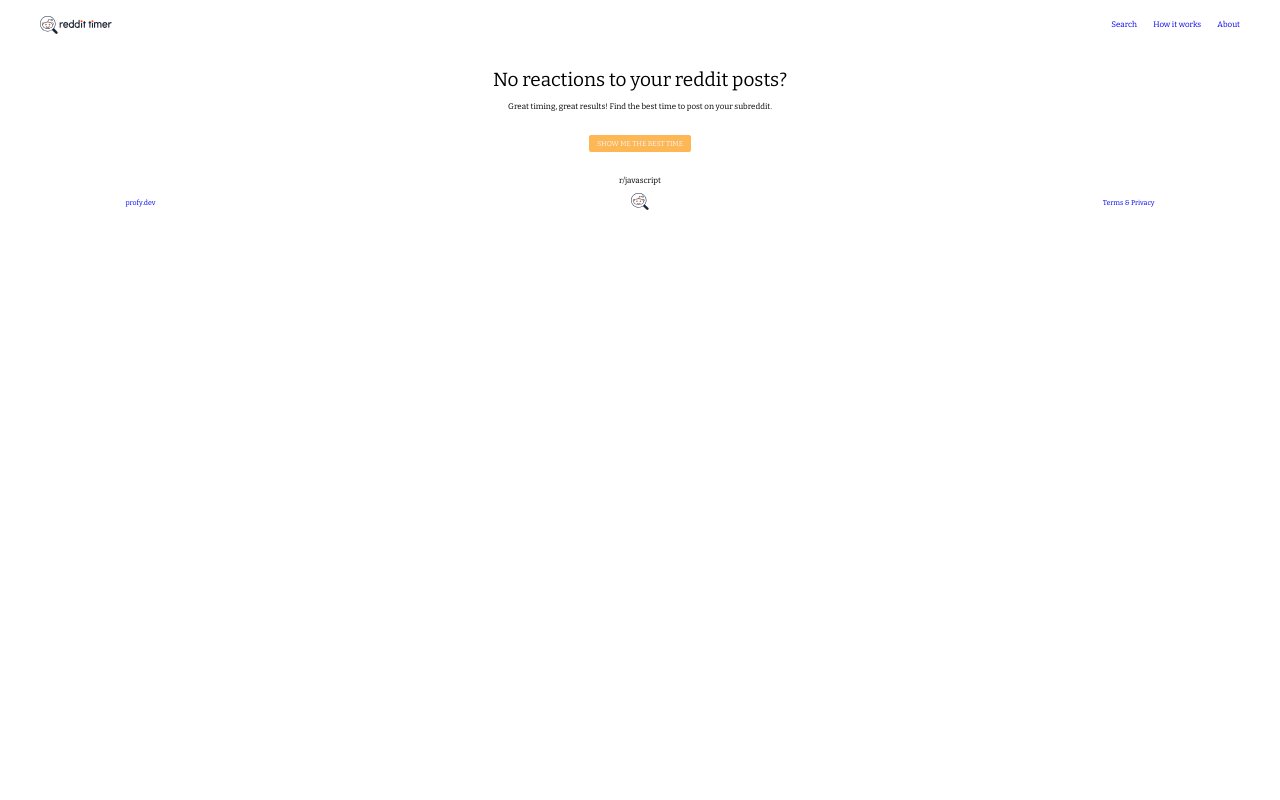
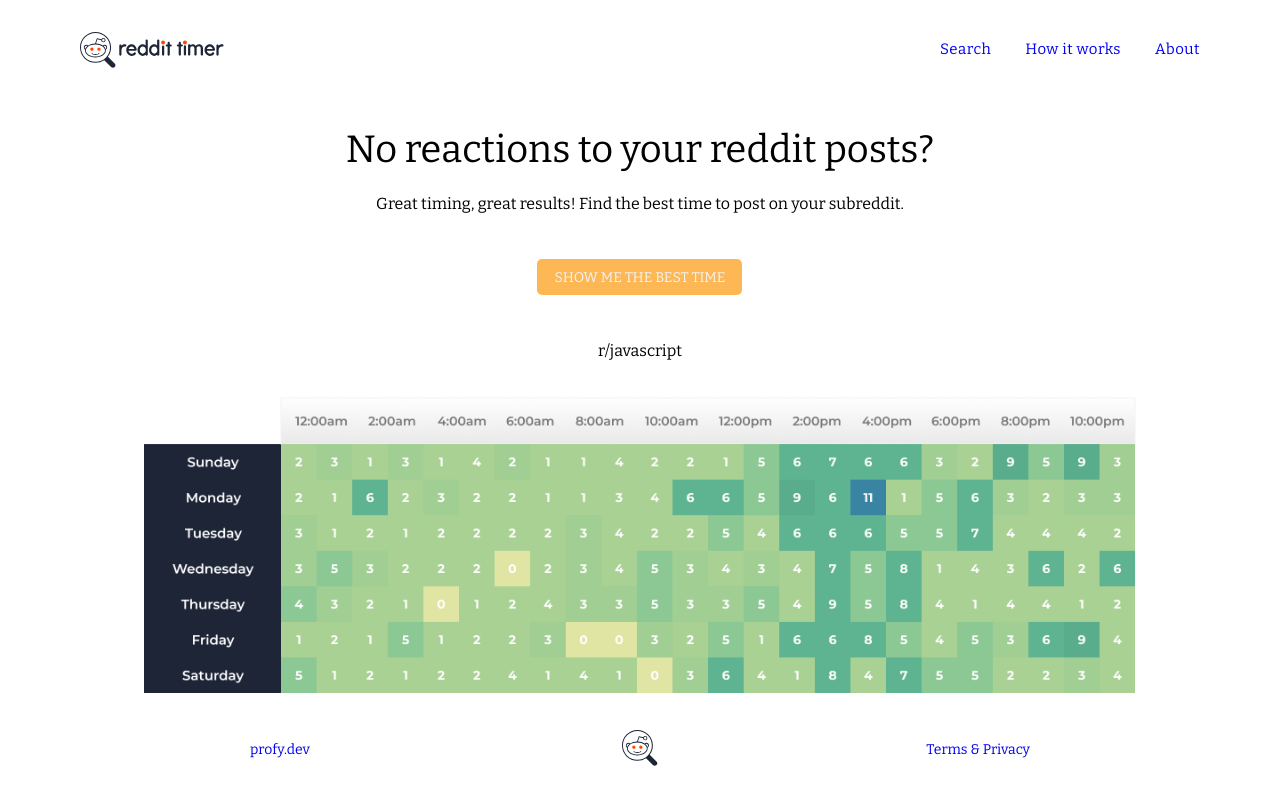
Before and after one commit to profydev/reddit-timer-albiCoder, a React (Create React App) app: page / in a window 1280 px wide. Built offline with nearby package versions, Linux system fonts and the light colour scheme; a web font is replaced by a local one.

Commit message:
changing components styles and adding tests for hero-section

```diff
--- a/package.json
+++ b/package.json
@@ -12,6 +12,7 @@
     "prop-types": "^15.7.2",
     "react": "^17.0.1",
     "react-dom": "^17.0.1",
+    "react-router": "^5.2.1",
     "react-router-dom": "^5.3.0",
     "react-scripts": "^4.0.1"
   },
--- a/src/App.css
+++ b/src/App.css
@@ -4,6 +4,12 @@
 *, *::before, *::after {
   box-sizing: border-box;
 }
+html {
+  font-size: 62.5%;
+}
+body {
+height: 100vh;
+}
 a {
   text-decoration: none;
 }
--- a/src/components/Footer.jsx
+++ b/src/components/Footer.jsx
@@ -6,16 +6,16 @@ import { Link } from 'react-router-dom';
 const FootNav = styled.footer`
   display: flex;
   justify-content: space-between;
-  height: 50px;
-  margin: 0 7.84rem;
+  height: 10rem;
   align-items: center;
-  font-size: .4375rem;
+  padding: 0 25rem;
+  font-size: 1.4rem;
 `;
 const FootLink = styled.div`
-  width: 3.5rem;
+  width: 11rem;
 `;
 const RedditLogo = styled.div`
-  width: 1.1rem
+
 `;
 const Img = styled.img`
   width: 100%;
--- a/src/components/Header.jsx
+++ b/src/components/Header.jsx
@@ -2,23 +2,25 @@
 import React from 'react';
 import { Link } from 'react-router-dom';
 import styled from '@emotion/styled';
+import SROnly from './SROnly.style';
 
 const Navigation = styled.header`
   display: flex;
   justify-content: space-between;
-  line-height: 50px;
-  margin: 0 2.5rem;
   align-items: center;
-  font-size: .5rem;
+  height: 10rem;
+  padding: 0 8rem;
 `;
 const Logo = styled.div`
-  width: 75px;
-  height: 18px;
+  width: 15rem;
+  height: 3.6rem;
   `;
 const Links = styled.div`
   display: flex;
   justify-content: space-between;
-  width: 8.05rem;
+  width: 26rem;
+  letter-spacing: .05rem;
+  font-size: 1.5rem;
 `;
 const Img = styled.img`
   display: flex;
@@ -31,6 +33,7 @@ const Header = () => (
       <Logo>
         <Img src="images/logo.svg" alt="reddit logo" />
       </Logo>
+      <SROnly>logo.svg</SROnly>
     </Link>
     <Links>
       <Link to="/search/javascript">
--- a/src/components/HeroSection.jsx
+++ b/src/components/HeroSection.jsx
@@ -1,11 +1,17 @@
 /* eslint-disable linebreak-style */
 import React from 'react';
 import styled from '@emotion/styled';
+import { Link, useHistory } from 'react-router-dom';
+
 import Post from './Post';
+import SROnly from './SROnly.style';
 
 const HomePageContent = styled.main`
   display: flex;
   flex-direction: column;
+  align-items: center;
+  margin-bottom: 4rem;
+  height: 70vh;
 `;
 const Search = styled.div`
   display: flex;
@@ -16,34 +22,40 @@ const Search = styled.div`
 const Headline = styled.h3`
   font-weight: 400;
   font-family: 'Bitter';
-  font-size: 1.188rem;
-`;
-const Subheader = styled.p`
-  font-size: .5rem;
+  font-size: 3.8rem;
   top: -1rem;
   position: relative;
 `;
+const Subheader = styled.p`
+font-size: 1.6rem;
+top: -4.1rem;
+  position: relative;
+`;
 const SearchButton = styled.button`
-  font-size: .441rem;
+font-size: 1.4rem;
 background-color: #FDB755;
-  border-radius: .125rem;
+border-radius: .5rem;
 color: #f4f4f4;
 border: solid .2rem #fdb755;
-  padding: .1rem .33rem;
+padding: .9rem 1.5rem .7rem 1.5rem;
 font-weight: 500;
 cursor: pointer;
+position: relative;
+top: -1.1rem;
 `;
 const JavascriptText = styled.p`
-  font-size: .5rem;
-  top: 1rem;
+font-size: 1.6rem;
+top: 2rem;
 position: relative;
 `;
-const Table = styled.div`
-  display: none;
+const Table = styled(Link)`
+  display: flex;
+  width: 77.5%;
+    top: 4rem;
+    position: relative;
 `;
 const TableImg = styled.img`
-display: none;
-
+  width: 100%;
 `;
 const Posts = styled.div`
   display: none;
@@ -57,7 +69,12 @@ const Post2 = {
   title: '',
   content: '',
 };
-const HeroSection = () => (
+const HeroSection = () => {
+  const history = useHistory();
+  function handleClick() {
+    history.push('/search/javascript');
+  }
+  return (
     <HomePageContent>
       <Search>
         <Headline>
@@ -66,15 +83,16 @@ const HeroSection = () => (
         <Subheader>
           Great timing, great results! Find the best time to post on your subreddit.
         </Subheader>
-      <SearchButton>
+        <SearchButton onClick={handleClick}>
           SHOW ME THE BEST TIME
         </SearchButton>
         <JavascriptText>
           r/javascript
         </JavascriptText>
       </Search>
-    <Table>
+      <Table to="/search/javascript">
         <TableImg src="images/table.png" alt="table" />
+        <SROnly>Table</SROnly>
       </Table>
       <Posts>
         <Post title={Post1.title} content={Post1.content} />
@@ -82,5 +100,6 @@ const HeroSection = () => (
       </Posts>
     </HomePageContent>
   );
+};
 
 export default HeroSection;
--- /dev/null
+++ b/src/components/SROnly.style.js
@@ -0,0 +1,15 @@
+import styled from '@emotion/styled';
+
+const SROnly = styled.span`
+  position: absolute;
+  width: 1px;
+  height: 1px;
+  padding: 0;
+  margin: -1px;
+  overflow: hidden;
+  clip: rect(0, 0, 0, 0);
+  white-space: nowrap; /* added line */
+  border: 0;
+`;
+
+export default SROnly;
--- a/src/index.js
+++ b/src/index.js
@@ -1,9 +1,14 @@
 /* eslint-disable linebreak-style */
 import React from 'react';
 import ReactDOM from 'react-dom';
+import { BrowserRouter as Router } from 'react-router-dom';
 import App from './App';
 import 'normalize.css'; // normalize the styles
 import './index.css';
 
 // eslint-disable-next-line react/jsx-filename-extension
-ReactDOM.render(<App />, document.getElementById('root'));
+ReactDOM.render(
+  <Router>
+    <App />
+  </Router>, document.getElementById('root'),
+);
--- a/src/screens/Search.jsx
+++ b/src/screens/Search.jsx
@@ -1,11 +1,9 @@
 /* eslint-disable linebreak-style */
 import React from 'react';
 
-const Search = () => {
-  const message = 'Search Page';
-  return (
-    <div>{message}</div>
-  );
-};
+const Search = () => (
+  // const message = 'Search Page';
+  <h1>Search Page</h1>
+);
 
 export default Search;
```
Also changed, not shown: src/screens/Contents.jsx (+5 -7 lines), 2 other files (tests, documents, lock files or other folders). Lines whose indentation alone changed are shown as unchanged.
